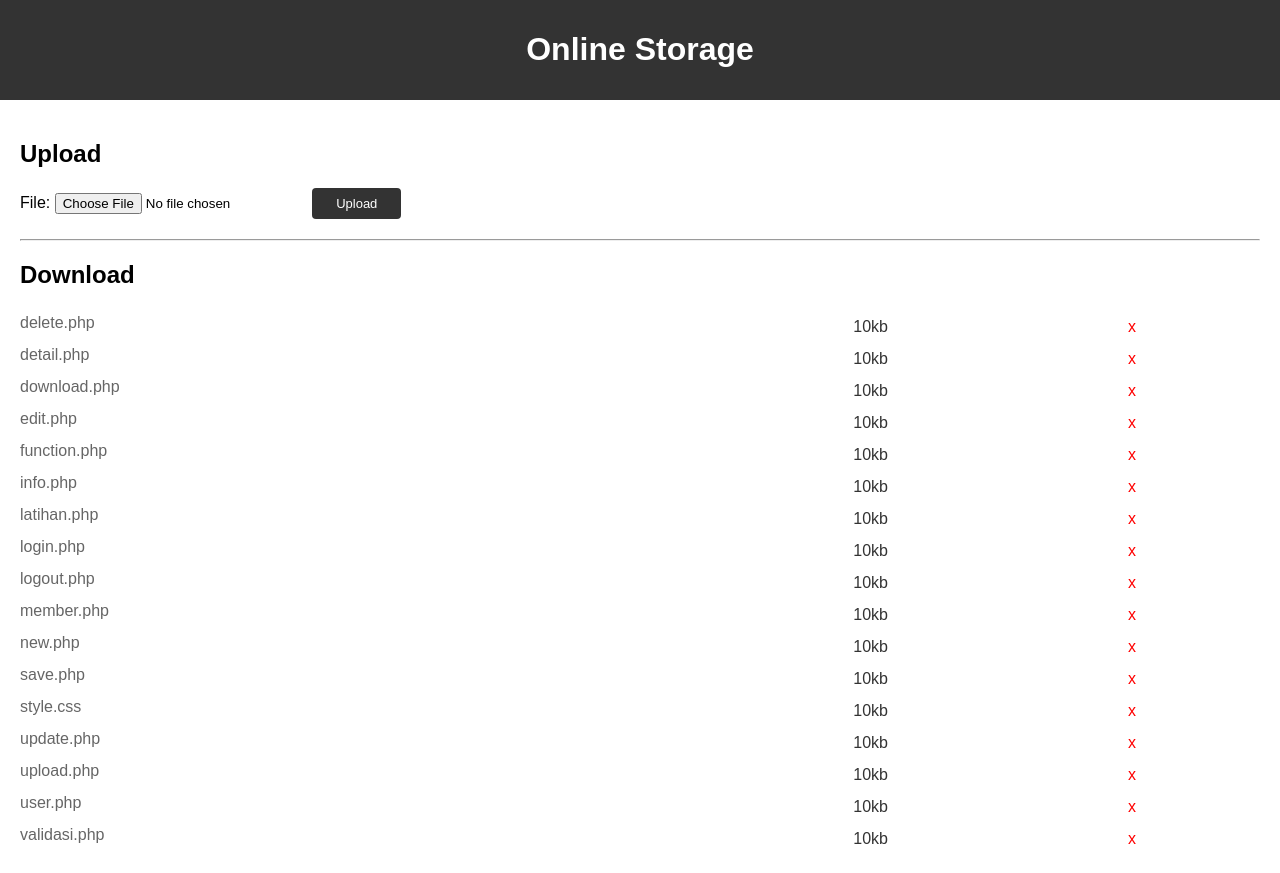
After one commit to angsagd/di234, a PHP site: page /download.php in a window 1280 px wide. The commit adds this page. Run offline with PHP 8.4, Linux system fonts and the light colour scheme.

Commit message:
Update database credentials, add file upload and download functionality, and enhance styles for file listing

```diff
--- /dev/null
+++ b/download.php
@@ -0,0 +1,45 @@
+<?php
+chdir('storage');
+$files = scandir(getcwd());
+
+?><!DOCTYPE html>
+<html lang="en">
+<head>
+  <meta charset="UTF-8">
+  <meta name="viewport" content="width=device-width, initial-scale=1.0">
+  <title>Online Storage</title>
+  <link rel="stylesheet" href="style.css">
+</head>
+<body>
+  <header>
+    <h1>Online Storage</h1>
+  </header>
+  <main>
+    <section>
+      <h2>Upload</h2>
+      <form action="upload.php" method="post" enctype="multipart/form-data">
+        <label for="input-file">File:</label>
+        <input type="file" name="berkas" id="input-file">
+        <button type="submit">Upload</button>
+      </form>
+    </section>
+    <hr>
+    <section>
+      <h2>Download</h2>
+      <ul id="f-list">
+<?php
+foreach ($files as $file) {
+  if(is_file($file) && substr($file, 0, 1)!=='.') {
+    echo '<li>';
+    echo '<a href="storage/' . $file . '" class="f-name">' . $file . '</a>';
+    echo '<span class="f-size">10kb</span>';
+    echo '<a href="#" class="f-del">x</a>';
+    echo '</li>';
+  }
+}
+?>
+      </ul>
+    </section>
+  </main>
+</body>
+</html>
--- a/function.php
+++ b/function.php
@@ -2,8 +2,8 @@
 session_start();
 
 const DB_HOST = 'localhost';
-const DB_USER = 'root';
-const DB_PASS = '';
+const DB_USER = 'webuser';
+const DB_PASS = 'webuser';
 const DB_NAME = 'di234';
 
 $conn = mysqli_connect(DB_HOST, DB_USER, DB_PASS, DB_NAME) or die('Koneksi Gagal');
--- a/style.css
+++ b/style.css
@@ -98,3 +98,45 @@ table#detail-table td {
   border-bottom: 1px solid #999;
   border-top: 1px solid #999;
 }
+ul#f-list {
+  list-style-type: none;
+  padding: 0;
+  margin: 0;
+}
+ul#f-list li {
+  padding: 5px 0;
+  vertical-align: middle;
+}
+ul#f-list li:hover {
+  background-color: #f9f9f9;
+}
+ul#f-list li a {
+  text-decoration: none;
+}
+ul#f-list li a:hover {
+  text-decoration: underline;
+}
+.f-name {
+  color: #666;
+  width: 50%;
+  display: inline-block;
+  white-space: nowrap;
+  overflow: hidden;
+  text-overflow: ellipsis;
+}
+.f-name:hover {
+  color: #000;
+  font-style: italic;
+}
+.f-size {
+  color: #333;
+  width: 20%;
+  display: inline-block;
+  text-align: right;
+}
+.f-del {
+  color: #f00;
+  width: 20%;
+  display: inline-block;
+  text-align: right;
+}
```
Also changed, not shown: upload.php (added, +10 -0 lines), 1 other file.
